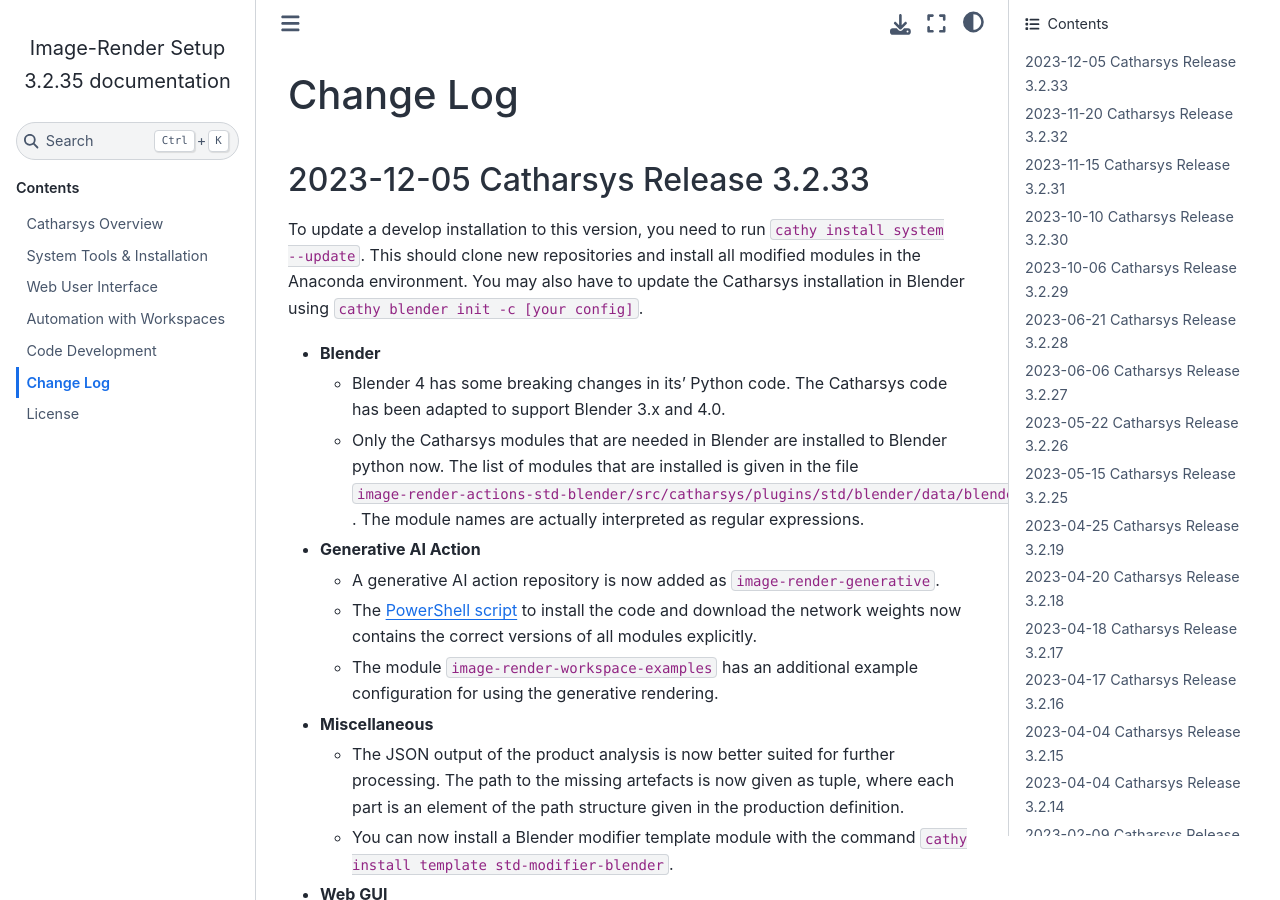
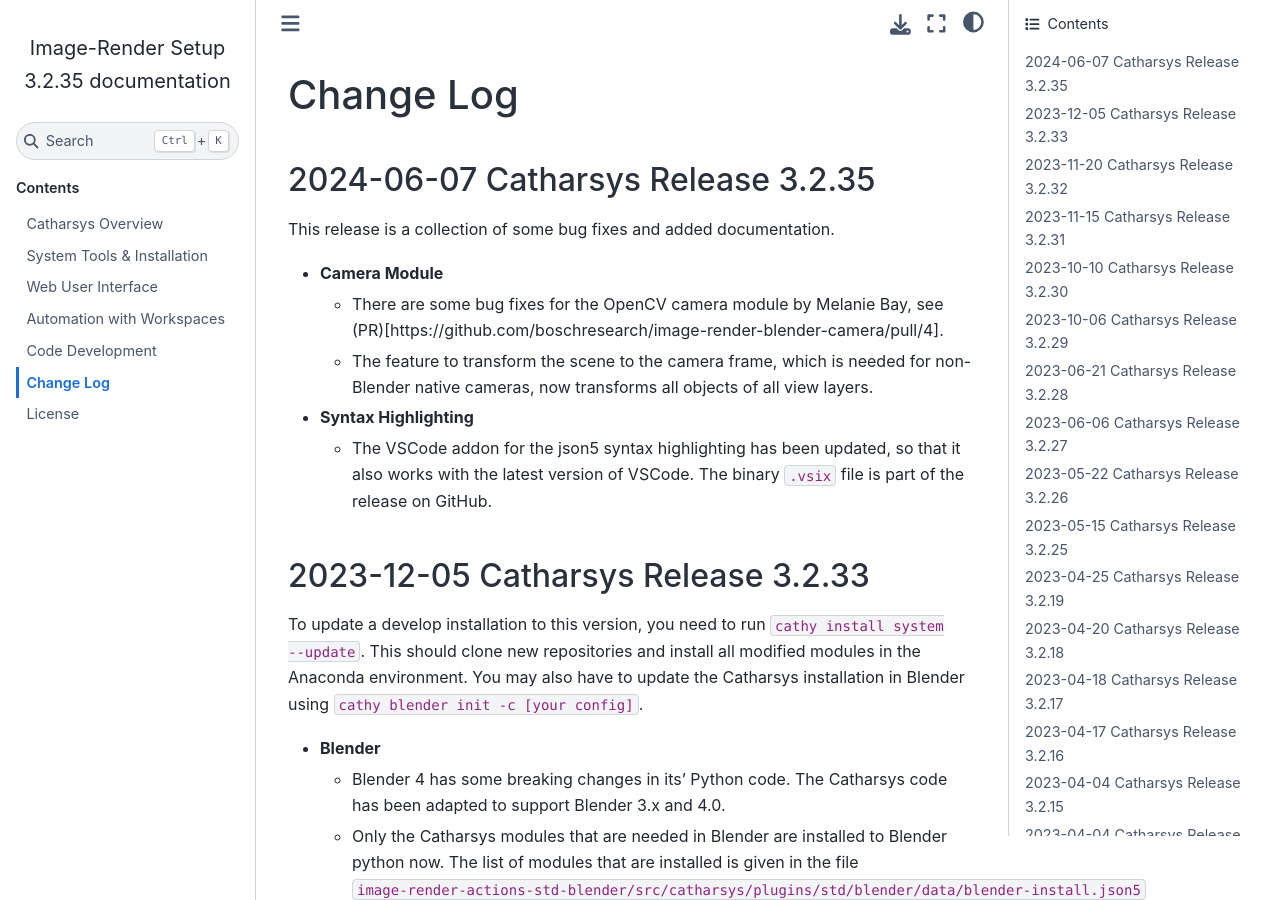
Before and after one commit to boschresearch/image-render-setup, a Sphinx documentation site: the page built from docs/source/change-log.md, in a window 1280 px wide and 900 px high. Built offline with Sphinx 7.4.7 and the Sphinx Book theme 1.1.4, drawn with Linux system fonts in a browser that asks for light colours; the version number is read from the project's files by our own code.

Commit message:
updates change log
Signed-off-by: cribeul <christian.perwass@de.bosch.com>

```diff
--- a/docs/source/change-log.md
+++ b/docs/source/change-log.md
@@ -1,4 +1,15 @@
 # Change Log
+
+## 2024-06-07 Catharsys Release 3.2.35
+
+This release is a collection of some bug fixes and added documentation.
+
+- **Camera Module**
+  - There are some bug fixes for the OpenCV camera module by Melanie Bay, see (PR)[https://github.com/boschresearch/image-render-blender-camera/pull/4].
+  - The feature to transform the scene to the camera frame, which is needed for non-Blender native cameras, now transforms all objects of all view layers.
+
+- **Syntax Highlighting**
+  - The VSCode addon for the json5 syntax highlighting has been updated, so that it also works with the latest version of VSCode. The binary `.vsix` file is part of the release on GitHub.
 
 ## 2023-12-05 Catharsys Release 3.2.33
 
```
